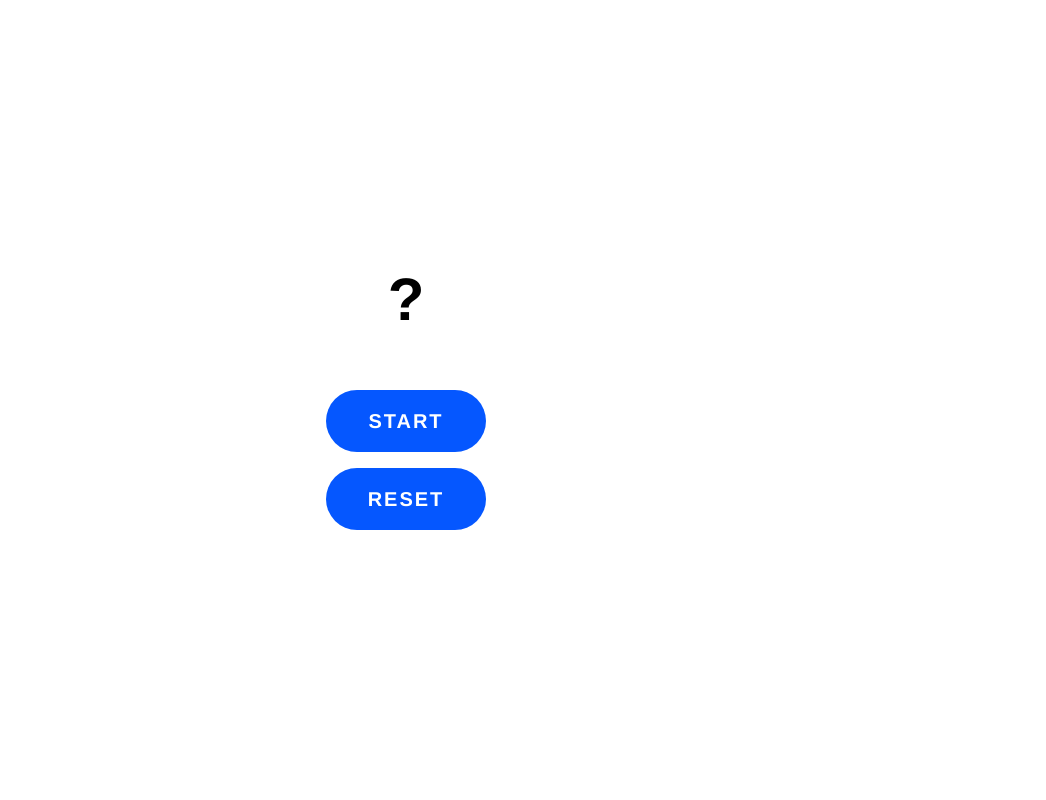
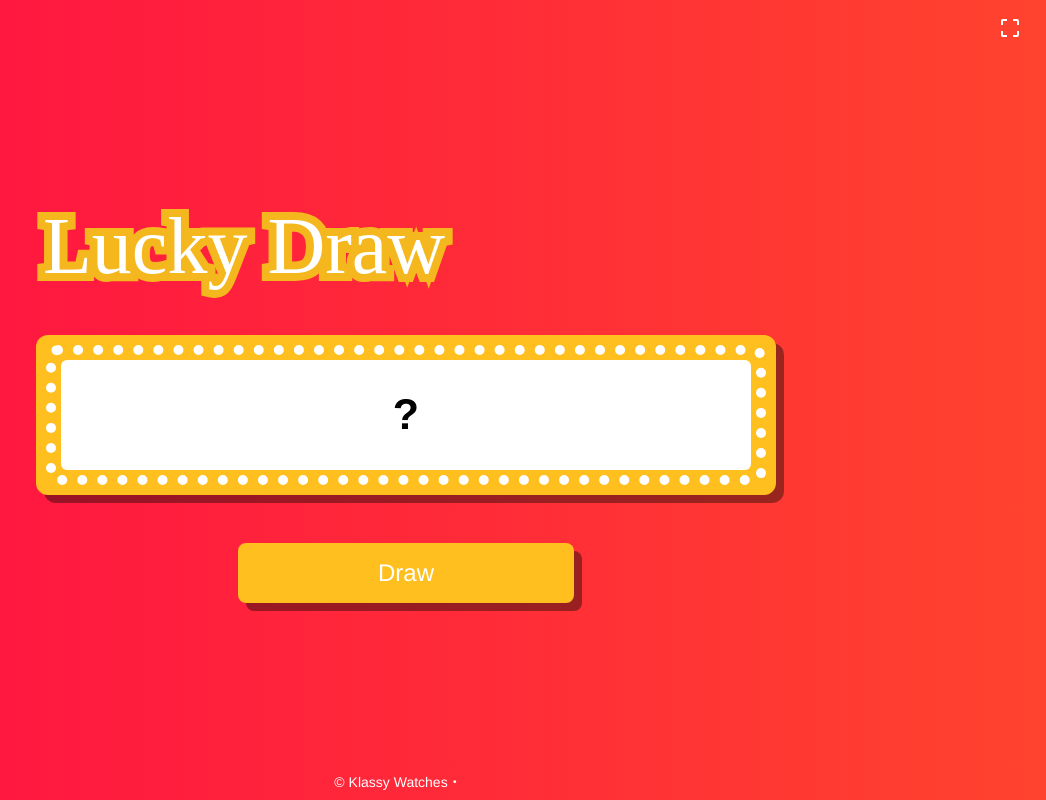
Before and after one commit to SovitaSovita/lucky-Draw-Project-UI, a React (Create React App) app: page /random-pick in a window 1280 px wide. Shown: the whole page, without its empty margins (234-1280 px from the left). Built offline with nearby package versions, Linux system fonts and the light colour scheme.

Commit message:
Random picker

```diff
--- a/src/App.css
+++ b/src/App.css
@@ -36,110 +36,3 @@
     transform: rotate(360deg);
   }
 }
-
-html {
-  --color-background: #ffffff;
-  --color-text: #000000;
-  --color-text-light: lightgray;
-  --color-button-start: #0557ff;
-  --color-button-stop: #ff0000;
-  --color-button-text: #ffffff;
-}
-
-@media (prefers-color-scheme: dark) {
-  html {
-    --color-background: #000213;
-    --color-text: #a5a8d2;
-    --color-text-light: #444766;
-    --color-button-start: #0557ff;
-    --color-button-stop: #ff0000;
-    --color-button-text: #d8d8d8;
-  }
-}
-
-body {
-	margin: 0;
-	padding: 0;
-	min-height: 100vh;
-	background: var(--color-background);
-
-	display: flex;
-	align-items: center;
-	justify-content: center;
-}
-
-.RandomPicker {
-	display: flex;
-	flex-direction: column;
-	align-items: center;
-	justify-content: center;
-
-  padding: 16px;
-  font-family: 'Helvetica', sans-serif;
-}
-
-.RandomPicker__choice {
-  display: flex;
-	align-content: center;
-
-	margin: 0;
-  margin-bottom: 1em;
-
-	color: var(--color-text);
-	font-size: 60px;
-  font-weight: bold;
-	line-height: 1;
-	text-align: center;
-	white-space: nowrap;
-}
-
-.RandomPicker__button {
-  display: block;
-	padding: .8em 1.6em;
-  min-width: 160px;
-
-	color: var(--color-button-text);
-	font-size: 20px;
-	font-weight: bold;
-	text-align: center;
-	text-transform: uppercase;
-	letter-spacing: 2px;
-
-	border: 0;
-	border-radius: 4em;
-	background-color: var(--color-button-start);
-
-  user-select: none;
-  cursor: pointer;
-
-  transition:
-    background-color 250ms ease-in-out,
-    color 150ms ease-in-out;
-
-  &--stop {
-  	background-color: var(--color-button-stop);
-  }
-
-	&--reset {
-		color: var(--color-text);
-		font-size: 14px;
-		text-transform: lowercase;
-    background-color: inherit;
-
-    &[disabled] {
-      color: var(--color-text-light);
-      text-decoration: line-through;
-      cursor: not-allowed;
-    }
-	}
-}
-
-.RandomPicker__controls {
-  display: flex;
-  flex-direction: column;
-  align-items: center;
-
-  > *:not(:last-child) {
-    margin-bottom: 16px;
-  }
-}
--- a/src/App.js
+++ b/src/App.js
@@ -3,27 +3,22 @@ import { Route, Routes } from 'react-router-dom';
 import './App.css';
 import RandomPicker from './component/RandomPicker';
 import DashboardPage from './pages/DashboardPage';
+import Test from './component/Test';
 
 function App() {
 
   const namesList = [
-    'Marcelo',
-    'Lizzette',
-    'Pauline',
-    'Fumiko',
-    'Tomasa',
-    'Bertha',
-    'Antoinette',
-    'Tianna',
-    'Ammie',
-    'Victorina',
-    'Marlon',
-    'Jules',
-    'Arletha',
-    'Ellyn',
-    'Karol',
-    'Corrin',
-    'Josephine'
+    'Sak',
+    'Hito',
+    'Chenghav',
+    'Sokreach',
+    'Leyley',
+    'Miko',
+    'Anjing',
+    'Sreytoch',
+    'Rady',
+    'RadySava',
+    'BekNgang'
   ];
 
 
@@ -31,6 +26,7 @@ function App() {
     <div className="">
       <Routes>
         <Route path="/" element={<DashboardPage />} />
+        <Route path="/test" element={<Test />} />
         <Route path="random-pick" element={<RandomPicker items={namesList} />} />
       </Routes>
     </div>
--- a/src/component/RandomPicker.js
+++ b/src/component/RandomPicker.js
@@ -1,14 +1,15 @@
-import React, { useState, useEffect, useRef } from 'react';
-import PropTypes from 'prop-types';
+import React, { useRef, useState } from "react";
+import PropTypes from "prop-types";
+import CropFreeOutlinedIcon from "@mui/icons-material/CropFreeOutlined";
+import ZoomInMapOutlinedIcon from "@mui/icons-material/ZoomInMapOutlined";
 
 function RandomPicker({ items }) {
   const [isRunning, setIsRunning] = useState(false);
-  const [isStop, setIsStop] = useState(false);
-  const [currentChoice, setCurrentChoice] = useState('');
-
+  const [currentChoice, setCurrentChoice] = useState("");
+  const [isFullScreen, setIsFullScreen] = useState(false);
+  const intervalDuration = 25;
+  const duration = 3500;
   let interval = null;
-  const intervalDuration = 25;
-  const duration = 5000;
 
   const isRunningRef = useRef(false);
 
@@ -24,7 +25,6 @@ function RandomPicker({ items }) {
     }, duration);
   };
 
-
   const stop = () => {
     clearInterval(interval);
     setIsRunning(false);
@@ -33,7 +33,7 @@ function RandomPicker({ items }) {
   const reset = () => {
     clearInterval(interval);
     setIsRunning(false);
-    setCurrentChoice('');
+    setCurrentChoice("");
   };
 
   const pickChoice = () => {
@@ -45,71 +45,150 @@ function RandomPicker({ items }) {
     setCurrentChoice(pickChoice());
   };
 
-  useEffect(() => {
-    return () => {
-      clearInterval(interval);
-    };
-  }, []);
+  const choiceContent = currentChoice.trim().length > 0 ? currentChoice : "?";
+
+  const zoomOut = () => {
+    const button = document.querySelector(".fullscreen-button");
+    setIsFullScreen(true);
+    if (button) {
+      if (button.requestFullscreen) {
+        button.requestFullscreen();
+      } else if (button.mozRequestFullScreen) {
+        button.mozRequestFullScreen();
+      } else if (button.webkitRequestFullscreen) {
+        button.webkitRequestFullscreen();
+      } else if (button.msRequestFullscreen) {
+        button.msRequestFullscreen();
+      }
+    }
+  };
+
+  const zoomIn = () => {
+    const exitFullscreen =
+      document.exitFullscreen ||
+      document.mozCancelFullScreen ||
+      document.webkitExitFullscreen ||
+      document.msExitFullscreen;
+
+    if (exitFullscreen) {
+      exitFullscreen.call(document);
+    }
+
+    setIsFullScreen(false);
+  };
 
   return (
-    <div className="RandomPicker">
-      <RandomPickerChoice choice={currentChoice} />
-      <RandomPickerControls
-        isRunning={isRunning}
-        hasChoice={currentChoice.trim()?.length > 0}
-        start={start}
-        stop={() =>stop()}
-        reset={reset}
-      />
+    <div
+      className={
+        isFullScreen
+          ? "RandomPicker fullscreen-button"
+          : "RandomPicker fullscreen-button"
+      }
+      style={{ backgroundColor: isFullScreen ? "#FF422E" : "" }}
+    >
+      {/* Zoom */}
+      <div className=" text-white text-sm absolute top-0 right-0 mt-4 mr-4">
+        {!isFullScreen ? (
+          <button onClick={zoomOut}>
+            <CropFreeOutlinedIcon className="mr-2" />
+          </button>
+        ) : (
+          <button onClick={zoomIn}>
+            <ZoomInMapOutlinedIcon className="mr-2" />
+          </button>
+        )}
+      </div>
+
+      {/* Luckydraw text */}
+      <div className="">
+        <svg
+          xmlns="http://www.w3.org/2000/svg"
+          xmlnsXlink="http://www.w3.org/1999/xlink"
+          width="739px"
+          height="137px"
+        >
+          <text
+            kerning="auto"
+            fontFamily="Myriad Pro"
+            strokeWidth="16px"
+            stroke="rgb(244, 183, 30)"
+            fillOpacity="0"
+            strokeOpacity="1"
+            fontSize="10px"
+            x="6px"
+            y="75.072px"
+          >
+            <tspan
+              fontSize="80px"
+              fontFamily="Angkor Sovann Fantasy_02"
+              fill="#FFFFFF"
+            >
+              Lucky Draw
+            </tspan>
+          </text>
+          <text
+            kerning="auto"
+            fontFamily="Myriad Pro"
+            fill="rgb(0, 0, 0)"
+            fontSize="10px"
+            x="6px"
+            y="75.072px"
+          >
+            <tspan
+              fontSize="80px"
+              fontFamily="Angkor Sovann Fantasy_02"
+              fill="#FFFFFF"
+            >
+              Lucky Draw
+            </tspan>
+          </text>
+        </svg>
+      </div>
+
+      {/* Display Winner */}
+      <div
+        style={{ boxShadow: "8px 8px 0px rgba(0, 8, 0, 0.4)" }}
+        className="relative bg-[#FFBF1F] mb-8 rounded-xl w-[740px] h-[160px] flex justify-center items-center"
+      >
+        <div className="absolute inset-0 flex items-center justify-center">
+          <div className="border-dotted border-[10px] border-white rounded-xl w-[720px] h-[140px]">
+            <div className=" rounded-xl w-full h-full"></div>
+          </div>
+        </div>
+        <div className="flex RandomPicker__choice bg-white w-[690px] h-[110px] rounded-md text-center justify-center items-center text-black">
+          <span className="RandomPicker__choiceItem text-[43px]">
+            {choiceContent}
+          </span>
+        </div>
+      </div>
+
+      {/* Button Draw */}
+      <div className="RandomPicker__controls">
+        {!isRunning ? (
+          <button
+            style={{
+              visibility: isRunning ? "invisible" : "visible",
+              boxShadow: "8px 8px 0px rgba(0, 8, 0, 0.4)",
+            }}
+            className="text-white mt-4 py-3 px-[140px] bg-[#FFBF1F] hover:bg-[#FFCA28] rounded-lg text-[24px]"
+            onClick={start}
+          >
+            {isRunning ? null : "Draw"}
+          </button>
+        ) : null}
+      </div>
+
+      {/* Copyright */}
+      <div className="text-white text-sm absolute bottom-2 mt-4 mr-4">
+        © Klassy Watches・
+      </div>
     </div>
   );
 }
 
 RandomPicker.propTypes = {
   items: PropTypes.array,
-  duration: PropTypes.number
-};
-
-function RandomPickerChoice({ choice }) {
-  const content = choice.trim()?.length > 0 ? choice : '?';
-
-  return (
-    <div className="RandomPicker__choice">
-      <span className="RandomPicker__choiceItem">{content}</span>
-    </div>
-  );
-}
-
-RandomPickerChoice.propTypes = {
-  choice: PropTypes.string
-};
-
-function RandomPickerControls({ isRunning, hasChoice, start, stop, reset }) {
-  return (
-    <div className="RandomPicker__controls">
-      <button
-        className={`RandomPicker__button ${isRunning && 'RandomPicker__button--stop'}`}
-        onClick={isRunning ? stop : start}
-      >
-        {isRunning ? 'stop' : 'start'}
-      </button>
-      <button
-        disabled={isRunning || !hasChoice}
-        className="RandomPicker__button RandomPicker__button--reset"
-        onClick={reset}
-      >
-        reset
-      </button>
-    </div>
-  );
-}
-
-RandomPickerControls.propTypes = {
-  isRunning: PropTypes.bool,
-  hasChoice: PropTypes.bool,
-  start: PropTypes.func,
-  stop: PropTypes.func,
-  reset: PropTypes.func
+  duration: PropTypes.number,
 };
 
 export default RandomPicker;
--- /dev/null
+++ b/src/component/Test.jsx
@@ -0,0 +1,28 @@
+import React from 'react'
+import logo from '../img/Reset password-cuate.png';
+import '../App.css';
+
+function Test() {
+  return (
+    <div>
+      <div className="App">
+      <header className="App-header">
+        <img src={logo} className="App-logo" alt="logo" />
+        <p>
+          Edit <code>src/App.js</code> and save to reload.
+        </p>
+        <a
+          className="App-link"
+          href="https://reactjs.org"
+          target="_blank"
+          rel="noopener noreferrer"
+        >
+          Learn React
+        </a>
+      </header>
+    </div>
+    </div>
+  )
+}
+
+export default Test
--- a/src/index.css
+++ b/src/index.css
@@ -29,6 +29,125 @@ code {
   background-color: black
 }
 
+html {
+  --color-background: #ffffff;
+  --color-text: #000000;
+  --color-text-light: lightgray;
+  --color-button-start: #0557ff;
+  --color-button-stop: #ff0000;
+  --color-button-text: #ffffff;
+}
+
+@media (prefers-color-scheme: dark) {
+  html {
+    --color-background: #000213;
+    --color-text: #a5a8d2;
+    --color-text-light: #444766;
+    --color-button-start: #0557ff;
+    --color-button-stop: #ff0000;
+    --color-button-text: #d8d8d8;
+  }
+}
+
+body {
+	margin: 0;
+	padding: 0;
+	min-height: 100vh;
+	display: flex;
+	align-items: center;
+	justify-content: center;
+  background: linear-gradient(90deg, rgba(255,14,68,1) 0%, rgba(255,67,46,1) 100%);
+}
+
+.RandomPicker {
+	display: flex;
+	flex-direction: column;
+	align-items: center;
+	justify-content: center;
+  padding: 16px;
+  font-family: 'Helvetica', sans-serif;
+}
+
+.RandomPicker__choice {
+  display: flex;
+	align-content: center;
+
+	margin: 0;
+
+	color: var(--color-text);
+	font-size: 60px;
+  font-weight: bold;
+	line-height: 1;
+	text-align: center;
+	white-space: nowrap;
+}
+
+
+.RandomPicker__button {
+  display: block;
+	padding: .8em 1.6em;
+  min-width: 160px;
+
+	color: var(--color-button-text);
+	font-size: 20px;
+	font-weight: bold;
+	text-align: center;
+	text-transform: uppercase;
+	letter-spacing: 2px;
+
+	border: 0;
+	border-radius: 4em;
+	background-color: var(--color-button-start);
+
+  user-select: none;
+  cursor: pointer;
+
+  transition:
+    background-color 250ms ease-in-out,
+    color 150ms ease-in-out;
+
+  &--stop {
+  	background-color: var(--color-button-stop);
+  }
+
+	&--reset {
+		color: var(--color-text);
+		font-size: 14px;
+		text-transform: lowercase;
+    background-color: inherit;
+
+    &[disabled] {
+      color: var(--color-text-light);
+      text-decoration: line-through;
+      cursor: not-allowed;
+    }
+	}
+}
+
+.RandomPicker__controls {
+  display: flex;
+  flex-direction: column;
+  align-items: center;
+
+  > *:not(:last-child) {
+    margin-bottom: 16px;
+  }
+}
+
+.text-luckydraw {
+  font-size: 250px;
+  font-family: "Angkor Sovann Fantasy_02";
+  color: rgb(255, 255, 255);
+  line-height: 1.2;
+  text-align: left;
+  position: absolute;
+  left: 431.344px;
+  top: 1479.523px;
+  z-index: 3;
+}
+
+
+
 
 @tailwind base;
 @tailwind components;
--- a/src/pages/DashboardPage.jsx
+++ b/src/pages/DashboardPage.jsx
@@ -11,7 +11,7 @@ import Booking from '../component/Booking';
 
 export default function DashboardPage() {
     return (
-        <>
+        <div className='bg-white'>
             <SideBar />
 
             <div class="p-6 pl-3 sm:ml-64">
@@ -156,6 +156,6 @@ export default function DashboardPage() {
                     <Booking />
                 </div>
             </div>
-        </>
+        </div>
     )
 }
```
Also changed, not shown: src/component/RandomPickerComponent.jsx (+5 -2 lines).
